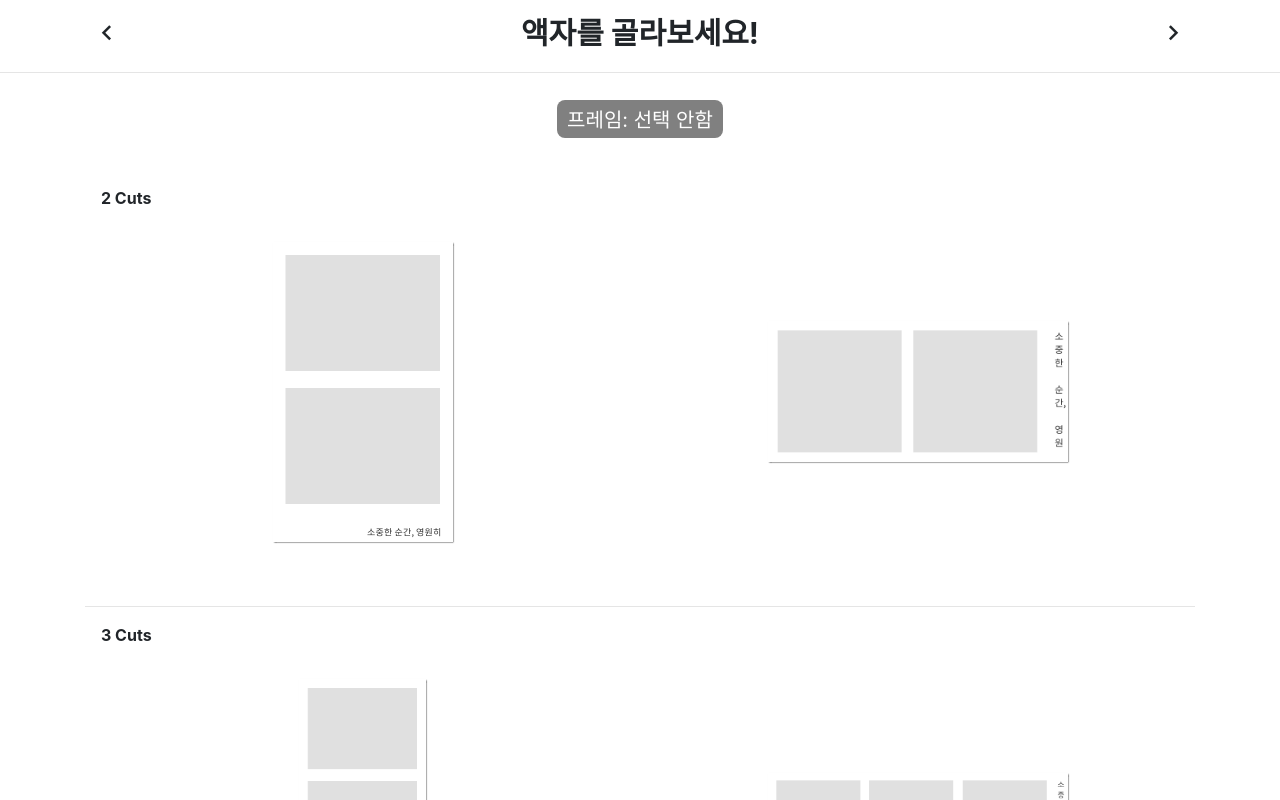
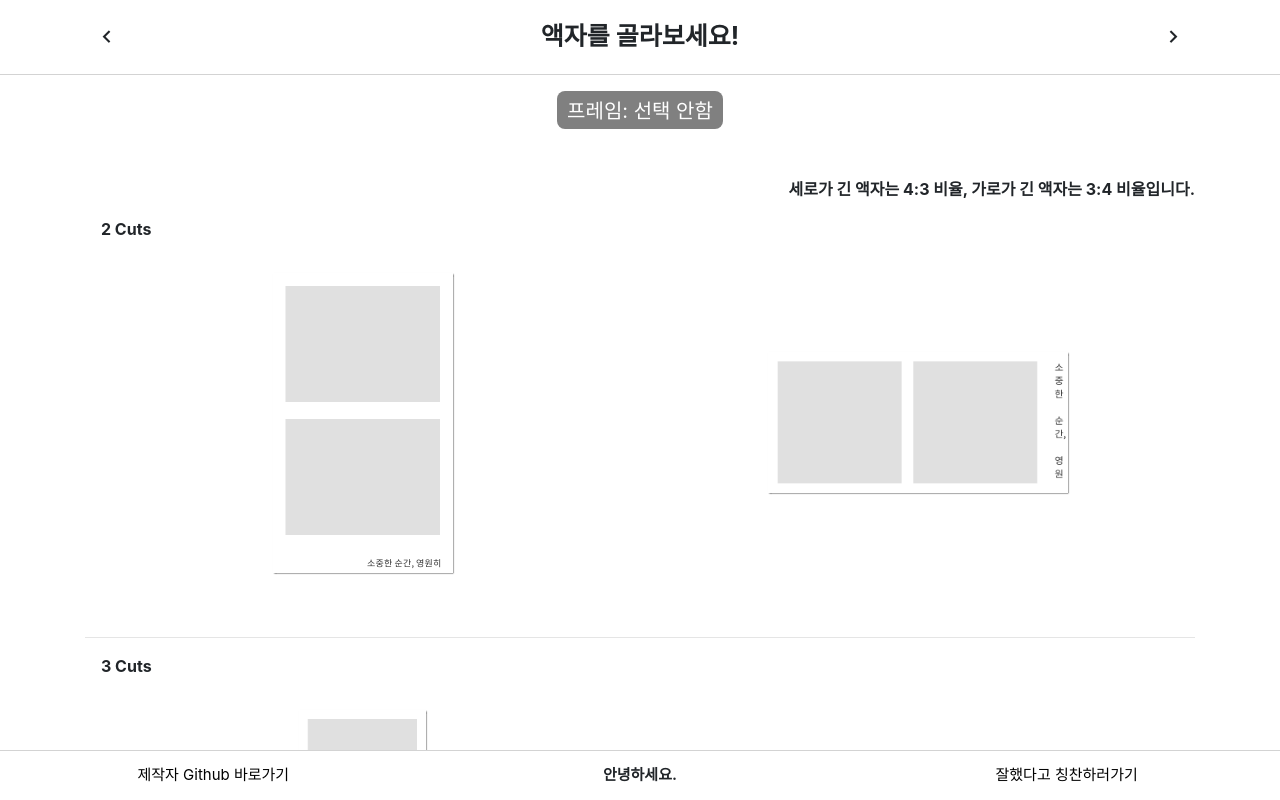
Before and after one commit to dnfwlxo11/pickMem, a Vue app in the folder client/: page /#/pickMem in a window 1280 px wide. Shown: the top 800 px of the page. Built offline with nearby package versions, Linux system fonts and the light colour scheme; what vue-toasted would draw is missing.

Commit message:
edit: layout change

```diff
--- a/client/src/components/footer.vue
+++ b/client/src/components/footer.vue
@@ -1,8 +1,18 @@
 <template>
     <div class="footer">
-        <div class="w-100">
-            <hr>
-            <div class="title mt-auto mb-auto text-center"><strong>{{msg}}</strong></div>
+        <div class="title d-flex justify-content-center h-100">
+            <div class="row m-0 p-0 w-100 m-auto text-center">
+                <div class="col-4">
+                    <a href="https://github.com/dnfwlxo11">제작자 Github 바로가기</a>
+                </div>
+                <div class="col-4">
+                    <strong class="m-auto">{{msg}}</strong>
+                </div>
+                <div class="col-4">
+                    <a href="https://github.com/dnfwlxo11/pickMem">잘했다고 칭찬하러가기</a>
+                </div>
+            </div>
+
         </div>
     </div>
 </template>
@@ -20,11 +30,20 @@ export default {
 </script>
 
 <style lang="scss" scoped>
+a {
+    color: black;
+}
+
+a:hover {
+    color: grey;
+}
+
 .title {
     font-size: 15px;
 }
 
 .footer {
     height: 50px;
+    border-top: 1px solid lightgrey;
 }
 </style>
--- a/client/src/components/nav.vue
+++ b/client/src/components/nav.vue
@@ -12,7 +12,6 @@
                     <i class="mdi mdi-chevron-right" @click="$emit('on-next')"></i>
                 </div>
             </div>
-            <hr>
         </div>
     </div>
 </template>
@@ -31,14 +30,15 @@ export default {
 
 <style lang="scss" scoped>
 .title {
-    font-size: 30px;
+    font-size: 25px;
 }
 
 .nav {
-    height: 100px;
+    height: 75px;
+    border-bottom: 1px solid lightgrey;
 }
 
 .mdi {
-    font-size: 30px;
+    font-size: 25px;
 }
 </style>
--- a/client/src/views/steps/frames/basicFrame.vue
+++ b/client/src/views/steps/frames/basicFrame.vue
@@ -71,6 +71,7 @@ img {
     padding-right: 0px;
     padding-bottom: 0px;
     box-shadow: 0.5px 0.5px 1.5px black;
+    background-color: #FFF;
 
     &-1-1 {
         height: 350px;
--- a/client/src/views/steps/stepFive.vue
+++ b/client/src/views/steps/stepFive.vue
@@ -5,7 +5,7 @@
             <button class="btn btn-outline-primary" @click="isOpen=true">미리보기</button>
         </div>
         <div class="row m-0 p-0">
-            <div class="col-8">
+            <div class="col-md-8">
                 <div class="d-flex justify-content-center align-items-center">
                     <canvas v-if="rows <= columns" :class="`decoImg`" ref="canvas" :width="450" :height="600"></canvas>
                     <canvas v-else :class="`decoImg`" ref="canvas" :width="600" :height="450"></canvas>
@@ -16,7 +16,7 @@
                     <span @click="nextImg"><i class="mdi mdi-arrow-right-bold" style="font-size: 50px;"></i></span>
                 </div>
             </div>
-            <div class="col-4">
+            <div class="col-md-4">
                 <span @click="isMode='filter'">필터</span> | <span @click="isMode='sticker'">스티커</span> | <span @click="isMode='draw'">그리기</span>
                 <hr>
                 <div v-if="isMode=='filter'">
@@ -28,7 +28,7 @@
                         </div>
                     </div>
                 </div>
-                <div v-else-if="isMode=='sticker'" style="height: 450px;overflow-y: auto;">
+                <div v-else-if="isMode=='sticker'" :style="`height: ${600}px;overflow-y: auto;`">
                     <div v-for="(value, theme) in sticker" :key="theme">
                         <div class="mb-3"><strong>{{theme}} 테마</strong></div>
                         <div class="row m-0 p-0 mb-5">
@@ -281,6 +281,11 @@ export default {
             this.saveWork();
         },
     },
+    computed: {
+        getContentHeight() {
+            return window.screen.availHeight;
+        }
+    },
 }
 </script>
 
--- a/client/src/views/steps/stepOne.vue
+++ b/client/src/views/steps/stepOne.vue
@@ -4,6 +4,9 @@
             <small>프레임: {{targetFrame ? targetFrame : "선택 안함"}}</small>
         </div>
         <div class="mb-5">
+            <div class="text-right mb-3">
+                <strong>세로가 긴 액자는 4:3 비율, 가로가 긴 액자는 3:4 비율입니다.</strong>
+            </div>
             <div class="text-left">
                 <div class="mb-3 pl-3"><strong>2 Cuts</strong></div>
                 <div class="mb-5 text-center">
@@ -134,4 +137,8 @@ export default {
     color: #FFF;
     border-radius: 0.5rem;
 }
+
+.step-one {
+    padding-bottom: 50px;
+}
 </style>
--- a/client/src/views/steps/stepResult.vue
+++ b/client/src/views/steps/stepResult.vue
@@ -37,8 +37,6 @@ export default {
         async saveResult() {
             let result = await html2canvas(this.$refs.result);
             result.style.backgroundColor = '#FFFFFF'
-
-            console.log(result.style.backgroundColor)
 
             let a = document.createElement("a");
             a.href = result.toDataURL();
--- a/client/src/views/steps/stepThree.vue
+++ b/client/src/views/steps/stepThree.vue
@@ -3,11 +3,13 @@
         <div class="row p-0 m-0 mb-5">
             <basic-frame v-if="frame" class="m-auto" :columns="parseInt(frame.split('x')[0])" :rows="parseInt(frame.split('x')[1])"></basic-frame>
         </div>
-        <div class="row p-0 m-0 mb-5">
-            이미지 리스트
+        <div class="m-auto" :style="`width: ${rows <= columns ? 6 * 200 : 6 * 150}px`">
+            <div>이미지 리스트</div>
             <hr>
-            <div class="images w-100">
-                <img v-for="(value, id) in images" :key="id" :class="`mr-3 ${rows <= columns ? 'previewImg-horizontal' : 'previewImg-vertical'}`" :src="value" alt="" :id="`${id}`" @click="selectToClick(value)" draggable="false">
+            <div class="images">
+                <div class="mb-3">
+                    <img v-for="(value, id) in images" :key="id" :class="`mr-3 ${rows <= columns ? 'previewImg-horizontal' : 'previewImg-vertical'}`" :src="value" alt="" :id="`${id}`" @click="selectToClick(value)" draggable="false">
+                </div>
             </div>
         </div>
     </div>
@@ -60,7 +62,7 @@ export default {
             let table = this.frame.split('x');
 
             if (Object.keys(this.selectTarget).length == (parseInt(table[0]) * parseInt(table[1]))) {
-                console.log('이미 모두 골랐어요.')
+                this.$Utils.toast('이미 모두 골랐어요.')
                 return;
             } else {
                 let targetLen = Object.keys(this.selectTarget).length;
@@ -81,7 +83,6 @@ export default {
                 this.selectTarget = this.$store.getters.getTargets;
             }
 
-            console.log(Object.keys(this.$store.getters.getTargets).length, this.rows * this.columns)
             if (Object.keys(this.$store.getters.getTargets).length == this.rows * this.columns) this.$store.commit('setNext', true);
             else this.$store.commit('setNext', false);
         },
--- a/client/src/views/steps/stepTwo.vue
+++ b/client/src/views/steps/stepTwo.vue
@@ -10,12 +10,12 @@
                 </div>
                 <div v-else-if="!isLoading && canPhoto" class="text-center">
                     <div v-if="rows <= columns">
-                        <video v-show="!isPhotoTaken" class="canvas" :width="600" :height="450" ref="camera" autoplay></video>
-                        <canvas v-show="isPhotoTaken" id="photoTaken" class="canvas" :width="600" :height="450" ref="canvas"></canvas>
+                        <video v-show="!isPhotoTaken" :width="600" :height="450" ref="camera" autoplay></video>
+                        <canvas v-show="isPhotoTaken" id="photoTaken" :width="600" :height="450" ref="canvas"></canvas>
                     </div>
                     <div v-else>
-                        <video v-show="!isPhotoTaken" class="canvas" :width="450" :height="600" ref="camera" autoplay></video>
-                        <canvas v-show="isPhotoTaken" id="photoTaken" class="canvas" :width="450" :height="600" ref="canvas"></canvas>
+                        <video v-show="!isPhotoTaken" :width="450" :height="600" ref="camera" autoplay></video>
+                        <canvas v-show="isPhotoTaken" id="photoTaken" width="450" :height="600" ref="canvas"></canvas>
                     </div>
                     <div class="mb-3">
                         ( {{getImageLen}} / 6 )
@@ -166,7 +166,6 @@ export default {
             let id = (new Date).getTime();
 
             this.$set(this.images, id, image);
-            console.log(this.images, 'save images')
         },
 
         showingImage() {
--- a/client/src/views/vues/pickMem.vue
+++ b/client/src/views/vues/pickMem.vue
@@ -1,16 +1,14 @@
 <template>
-    <div class="pick-mem">
-        <div class="content">
-            <nav-bar :msg="msg[step]" @on-next="nextStep" @on-previous="previousStep"></nav-bar>
-            <div>
-                <div class="container">
+    <div class="pick-mem h-100">
+        <div class="content" style="overflow-y: auto">
+            <nav-bar class="mb-3" :msg="msg[step]" @on-next="nextStep" @on-previous="previousStep"></nav-bar>
+            <div class="container h-75">
                 <step-one v-if="step==0"></step-one>
                 <step-two v-else-if="step==1"></step-two>
                 <step-three v-else-if="step==2"></step-three>
                 <step-four v-else-if="step==3"></step-four>
                 <step-five v-else-if="step==4"></step-five>
                 <step-result v-else @on-previous="previousStep"></step-result>
-                </div>
             </div>
         </div>
         <footer-bar class="footer"></footer-bar>
@@ -55,10 +53,7 @@ export default {
     },
     methods: {
         nextStep() {
-            console.log(this.$Utils.toast())
             let canNext = this.$store.getters.getNext;
-            console.log(this.$store.getters.getNext, 'nav', this.step)
-            console.log((this.$store.getters.getImages), 'nav')
 
             if (this.step == 0 && !canNext) {
                 this.$Utils.toast('액자를 골라주세요.')
@@ -82,19 +77,24 @@ export default {
             this.step -= 1;
         },
     },
+    computed: {
+        getClientHeight() {
+            return window.innerHeight;
+        }
+    },
 }
 </script>
 
 <style scoped>
 .content {
-    height: auto;
-    min-height: 100%;
+    height: 100%;
     padding-bottom: 50px;
 }
 
 .footer {
     height: 50px;
     position : relative;
+    background-color: #FFF;
     transform : translateY(-100%);
 }
 
--- a/client/vue.config.js
+++ b/client/vue.config.js
@@ -1,5 +1,3 @@
-
-console.log(process.env.NODE_ENV)
 module.exports = {
     outputDir: '../docs',
     publicPath: process.env.NODE_ENV === 'production' ? './' : '/',
```
Also changed, not shown: client/src/views/steps/stepFour.vue (+35 -6 lines). Lines whose indentation alone changed are shown as unchanged.
